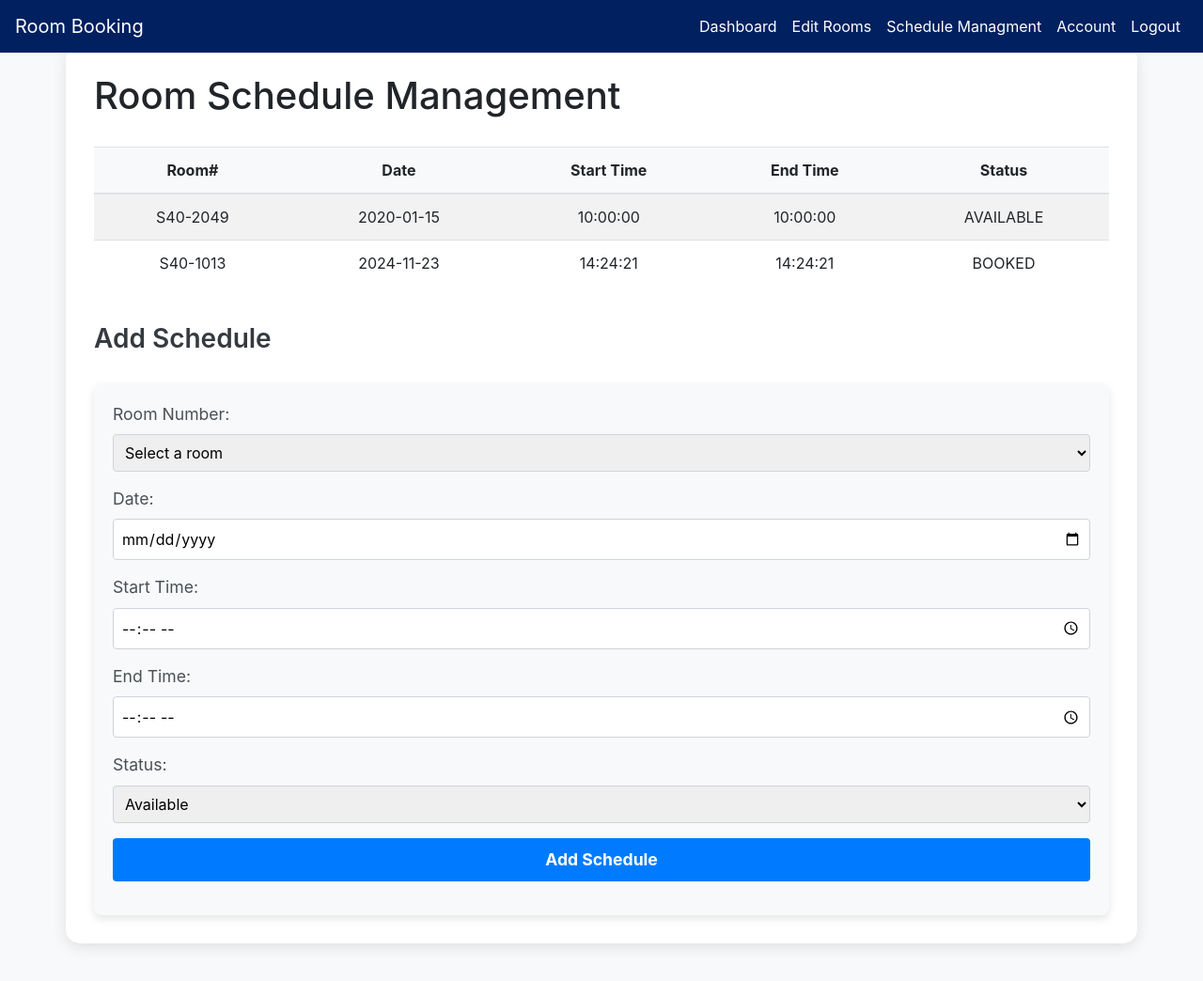
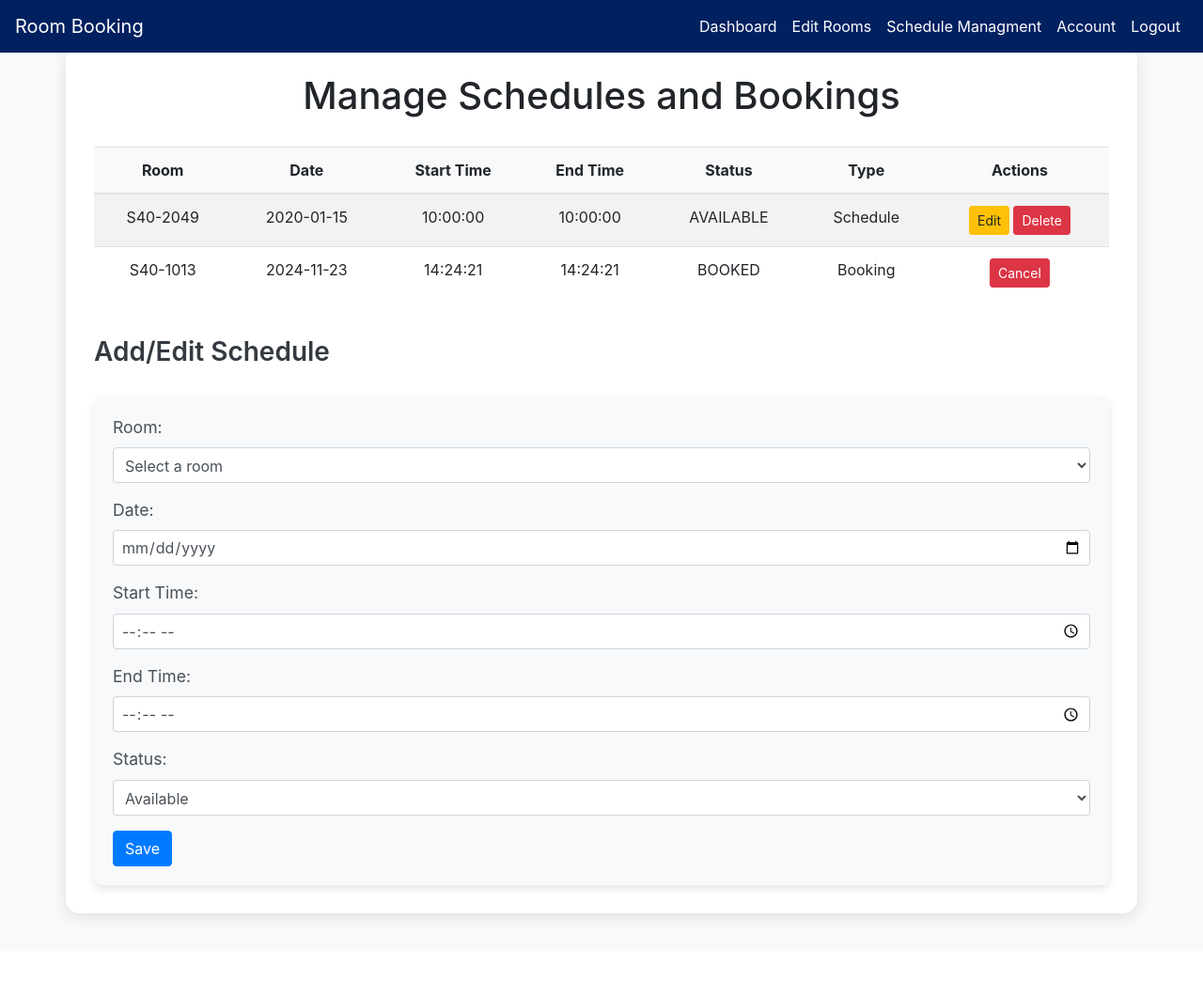
Before and after one commit to StoicTylerDurden/itcs333-project, a PHP site: page /schedule_managment.php in a window 1280 px wide. Shown: the whole page at 94% size. After the commit the page ends 982 px from the top, so only its background shows below. Run offline with PHP 8.4, Linux system fonts and the light colour scheme; a user stored in the database is signed in; data comes from the database, SQL or seed files in the repository; tables that the repository leaves empty hold one stand-in row (values such as "Sample post").

Commit message:
Better Design and more features

```diff
--- a/schedule_managment.php
+++ b/schedule_managment.php
@@ -6,21 +6,37 @@ include 'navbar_admin.php';
 // Check if user is logged in and is an admin
 if (!isset($_SESSION['USER_ID']) || $_SESSION['USER_ROLE'] !== 'ADMIN') {
     header("Location: login.php");
-    exit("Error: You are not a logged in admin.");
+    exit("Error: You are not a logged-in admin.");
 }
 
-// Handle form submission to add a schedule
-if ($_SERVER['REQUEST_METHOD'] == 'POST') {
+// Initialize variables for form
+$sid = null;
+$room_id = '';
+$date = '';
+$start_time = '';
+$end_time = '';
+$status = '';
+
+// Handle adding or editing schedules
+if ($_SERVER['REQUEST_METHOD'] === 'POST' && isset($_POST['action']) && $_POST['action'] === 'edit_schedule') {
+    $sid = isset($_POST['sid']) ? $_POST['sid'] : null;
     $room_id = $_POST['room_id'];
     $date = $_POST['date'];
     $start_time = $_POST['start_time'];
     $end_time = $_POST['end_time'];
     $status = $_POST['status'];
 
-    // Insert the new schedule into the database using PDO
-    $sql = "INSERT INTO schedules (ROOM_ID, DATE, START_TIME, END_TIME, STATUS)
-            VALUES (:room_id, :date, :start_time, :end_time, :status)";
-    $stmt = $pdo->prepare($sql);
+    if ($sid) {
+        // Update schedule
+        $sql = "UPDATE schedules SET ROOM_ID = :room_id, DATE = :date, START_TIME = :start_time, END_TIME = :end_time, STATUS = :status WHERE SID = :sid";
+        $stmt = $pdo->prepare($sql);
+        $stmt->bindParam(':sid', $sid);
+    } else {
+        // Insert new schedule
+        $sql = "INSERT INTO schedules (ROOM_ID, DATE, START_TIME, END_TIME, STATUS) VALUES (:room_id, :date, :start_time, :end_time, :status)";
+        $stmt = $pdo->prepare($sql);
+    }
+
     $stmt->bindParam(':room_id', $room_id);
     $stmt->bindParam(':date', $date);
     $stmt->bindParam(':start_time', $start_time);
@@ -28,127 +44,163 @@ if ($_SERVER['REQUEST_METHOD'] == 'POST') {
     $stmt->bindParam(':status', $status);
 
     if ($stmt->execute()) {
-        $success_message = "Schedule added successfully!";
-                echo "<div class='container'>
-            <div class='alert alert-success'>
-                $success_message
-            </div>
-        </div>";
-                echo "<script>
-                    setTimeout(function() {
-                        window.location.href = 'schedule_managment.php';
-                    }, 3000);
-                </script>";
+        $success_message = $sid ? "Schedule updated successfully!" : "Schedule added successfully!";
     } else {
-        echo "<div class='container'>
-            <div class='alert alert-danger'>
-                'Error adding schedule: " . $stmt->errorInfo()[2] . "'
-            </div>
-        </div>";
+        $error_message = "Error: " . $stmt->errorInfo()[2];
     }
 }
 
-// Fetch all schedules from the database using PDO
-$schedules_query = "
-    (SELECT s.SID, r.ROOM_NAME, s.DATE, s.START_TIME, s.END_TIME, s.STATUS
-    FROM schedules s
-    JOIN rooms r ON s.ROOM_ID = r.ROOM_ID)
+// Handle deleting schedules
+if (isset($_GET['delete_schedule'])) {
+    $sid = $_GET['delete_schedule'];
+    $sql = "DELETE FROM schedules WHERE SID = :sid";
+    $stmt = $pdo->prepare($sql);
+    $stmt->bindParam(':sid', $sid);
+    if ($stmt->execute()) {
+        $success_message = "Schedule deleted successfully!";
+    } else {
+        $error_message = "Error: " . $stmt->errorInfo()[2];
+    }
+}
+
+// Handle canceling bookings
+if (isset($_GET['cancel_booking'])) {
+    $book_id = $_GET['cancel_booking'];
+    $sql = "UPDATE bookings SET STATUS = 'CANCELLED' WHERE BOOK_ID = :book_id";
+    $stmt = $pdo->prepare($sql);
+    $stmt->bindParam(':book_id', $book_id);
+    if ($stmt->execute()) {
+        $success_message = "Booking canceled successfully!";
+    } else {
+        $error_message = "Error: " . $stmt->errorInfo()[2];
+    }
+}
+
+// Fetch schedules and bookings
+$combined_query = "
+    (SELECT s.SID AS ID, r.ROOM_NAME, s.DATE, s.START_TIME, s.END_TIME, s.STATUS, 'Schedule' AS TYPE
+     FROM schedules s
+     JOIN rooms r ON s.ROOM_ID = r.ROOM_ID)
     UNION
-    (SELECT b.BOOK_ID AS SID, r.ROOM_NAME, DATE(b.START_TIME) AS DATE,
-    TIME(b.START_TIME) AS START_TIME, TIME(b.END_TIME) AS END_TIME, b.STATUS
-    FROM bookings b
-    JOIN rooms r ON b.ROOM_ID = r.ROOM_ID
-    WHERE b.STATUS = 'BOOKED')
+    (SELECT b.BOOK_ID AS ID, r.ROOM_NAME, DATE(b.START_TIME) AS DATE, TIME(b.START_TIME) AS START_TIME, TIME(b.END_TIME) AS END_TIME, b.STATUS, 'Booking' AS TYPE
+     FROM bookings b
+     JOIN rooms r ON b.ROOM_ID = r.ROOM_ID
+     WHERE b.STATUS != 'CANCELLED')
     ORDER BY DATE, START_TIME
 ";
-$schedules_stmt = $pdo->query($schedules_query);
-$schedules_result = $schedules_stmt->fetchAll(PDO::FETCH_ASSOC);
+$combined_stmt = $pdo->query($combined_query);
+$combined_result = $combined_stmt->fetchAll(PDO::FETCH_ASSOC);
 
-// Fetch all rooms for the dropdown using PDO
+// Fetch rooms for dropdown
 $rooms_query = "SELECT ROOM_ID, ROOM_NAME FROM rooms";
 $rooms_stmt = $pdo->query($rooms_query);
 $rooms_result = $rooms_stmt->fetchAll(PDO::FETCH_ASSOC);
+
+// Fetch current schedule data if editing
+if (isset($_GET['edit_schedule'])) {
+    $sid = $_GET['edit_schedule'];
+    $sql = "SELECT ROOM_ID, DATE, START_TIME, END_TIME, STATUS FROM schedules WHERE SID = :sid";
+    $stmt = $pdo->prepare($sql);
+    $stmt->bindParam(':sid', $sid);
+    $stmt->execute();
+    $schedule = $stmt->fetch(PDO::FETCH_ASSOC);
+
+    if ($schedule) {
+        $room_id = $schedule['ROOM_ID'];
+        $date = $schedule['DATE'];
+        $start_time = $schedule['START_TIME'];
+        $end_time = $schedule['END_TIME'];
+        $status = $schedule['STATUS'];
+    }
+}
 ?>
 
 <!DOCTYPE html>
 <html lang="en">
-
 <head>
     <meta charset="UTF-8">
     <meta name="viewport" content="width=device-width, initial-scale=1.0">
-    <title>Room Schedule Management</title>
+    <title>Manage Schedules and Bookings</title>
     <link rel="stylesheet" href="https://cdn.jsdelivr.net/npm/bootstrap@4.6.2/dist/css/bootstrap.min.css"
         integrity="sha384-xOolHFLEh07PJGoPkLv1IbcEPTNtaed2xpHsD9ESMhqIYd0nLMwNLD69Npy4HI+N" crossorigin="anonymous">
     <link rel="stylesheet" href="admin_style.css">
 </head>
-
 <body>
     <div class="container mt-5">
-        <h1>Room Schedule Management</h1>
+        <h1 class="mb-4 text-center">Manage Schedules and Bookings</h1>
 
-        <!-- Display Existing Schedules -->
+        <?php if (isset($success_message)) echo "<div class='alert alert-success'>$success_message</div>"; ?>
+        <?php if (isset($error_message)) echo "<div class='alert alert-danger'>$error_message</div>"; ?>
+
         <table class="table table-striped">
             <thead>
                 <tr>
-                    <th>Room#</th>
+                    <th>Room</th>
                     <th>Date</th>
                     <th>Start Time</th>
                     <th>End Time</th>
                     <th>Status</th>
+                    <th>Type</th>
+                    <th>Actions</th>
                 </tr>
             </thead>
             <tbody>
-                <?php foreach ($schedules_result as $row) { ?>
+                <?php foreach ($combined_result as $row) { ?>
                     <tr>
-                        <td><?php echo htmlspecialchars($row['ROOM_NAME']); ?></td>
-                        <td><?php echo htmlspecialchars($row['DATE']); ?></td>
-                        <td><?php echo htmlspecialchars($row['START_TIME']); ?></td>
-                        <td><?php echo htmlspecialchars($row['END_TIME']); ?></td>
-                        <td><?php echo htmlspecialchars($row['STATUS']); ?></td>
+                        <td><?= htmlspecialchars($row['ROOM_NAME']) ?></td>
+                        <td><?= htmlspecialchars($row['DATE']) ?></td>
+                        <td><?= htmlspecialchars($row['START_TIME']) ?></td>
+                        <td><?= htmlspecialchars($row['END_TIME']) ?></td>
+                        <td><?= htmlspecialchars($row['STATUS']) ?></td>
+                        <td><?= htmlspecialchars($row['TYPE']) ?></td>
+                        <td>
+                            <?php if ($row['TYPE'] === 'Schedule') { ?>
+                                <a href="?edit_schedule=<?= $row['ID'] ?>" class="btn btn-sm btn-warning">Edit</a>
+                                <a href="?delete_schedule=<?= $row['ID'] ?>" class="btn btn-sm btn-danger" onclick="return confirm('Are you sure?')">Delete</a>
+                            <?php } else { ?>
+                                <a href="?cancel_booking=<?= $row['ID'] ?>" class="btn btn-sm btn-danger" onclick="return confirm('Are you sure?')">Cancel</a>
+                            <?php } ?>
+                        </td>
                     </tr>
                 <?php } ?>
             </tbody>
         </table>
 
-        <!-- Add New Schedule -->
-        <h2>Add Schedule</h2>
+        <h2>Add/Edit Schedule</h2>
         <form method="POST">
+            <input type="hidden" name="action" value="edit_schedule">
+            <input type="hidden" name="sid" value="<?= htmlspecialchars($sid) ?>">
             <div class="form-group">
-                <label for="room_id">Room Number:</label>
-                <select name="room_id" id="room_id" required>
+                <label for="room_id">Room:</label>
+                <select name="room_id" id="room_id" class="form-control" required>
                     <option value="">Select a room</option>
                     <?php foreach ($rooms_result as $room) { ?>
-                        <option value="<?php echo $room['ROOM_ID']; ?>">
-                            <?php echo htmlspecialchars($room['ROOM_NAME']); ?>
-                        </option>
+                        <option value="<?= $room['ROOM_ID'] ?>" <?= $room['ROOM_ID'] == $room_id ? 'selected' : '' ?>><?= htmlspecialchars($room['ROOM_NAME']) ?></option>
                     <?php } ?>
                 </select>
             </div>
             <div class="form-group">
                 <label for="date">Date:</label>
-                <input type="date" name="date" id="date" required>
+                <input type="date" name="date" id="date" class="form-control" value="<?= htmlspecialchars($date) ?>" required>
             </div>
             <div class="form-group">
                 <label for="start_time">Start Time:</label>
-                <input type="time" name="start_time" id="start_time" required>
+                <input type="time" name="start_time" id="start_time" class="form-control" value="<?= htmlspecialchars($start_time) ?>" required>
             </div>
             <div class="form-group">
                 <label for="end_time">End Time:</label>
-                <input type="time" name="end_time" id="end_time" required>
+                <input type="time" name="end_time" id="end_time" class="form-control" value="<?= htmlspecialchars($end_time) ?>" required>
             </div>
             <div class="form-group">
                 <label for="status">Status:</label>
-                <select name="status" id="status" required>
-                    <option value="AVAILABLE">Available</option>
-                    <option value="BOOKED">Booked</option>
-                    <option value="MAINTENANCE">Maintenance</option>
+                <select name="status" id="status" class="form-control" required>
+                    <option value="AVAILABLE" <?= $status == 'AVAILABLE' ? 'selected' : '' ?>>Available</option>
+                    <option value="BOOKED" <?= $status == 'BOOKED' ? 'selected' : '' ?>>Booked</option>
+                    <option value="MAINTENANCE" <?= $status == 'MAINTENANCE' ? 'selected' : '' ?>>Maintenance</option>
                 </select>
             </div>
-            <div class="form-group">
-                <button type="submit" class="btn btn-primary w-100px mx-left d-block">Add Schedule</button>
-            </div>
+            <button type="submit" class="btn btn-primary">Save</button>
         </form>
     </div>
 </body>
-
 </html>
```
